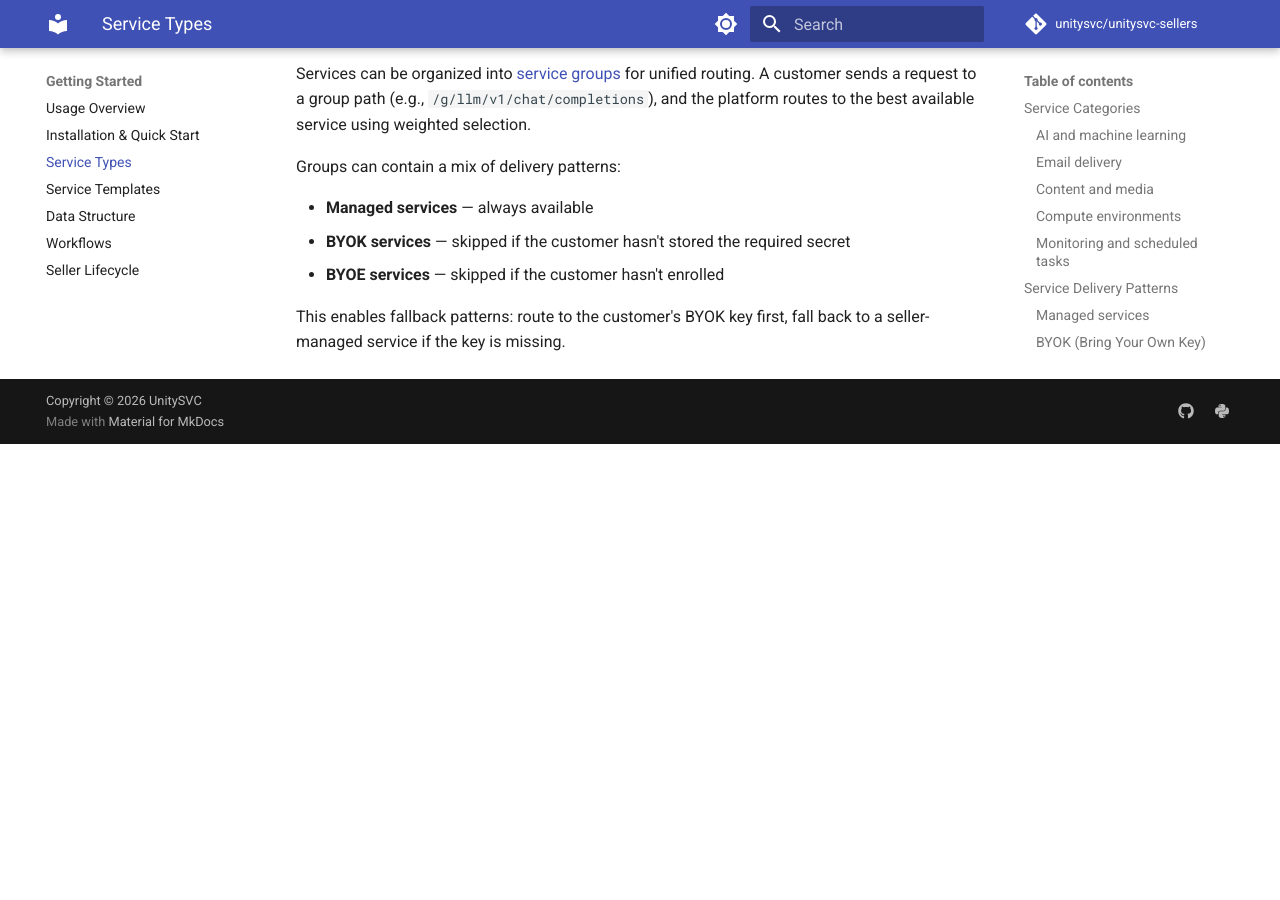
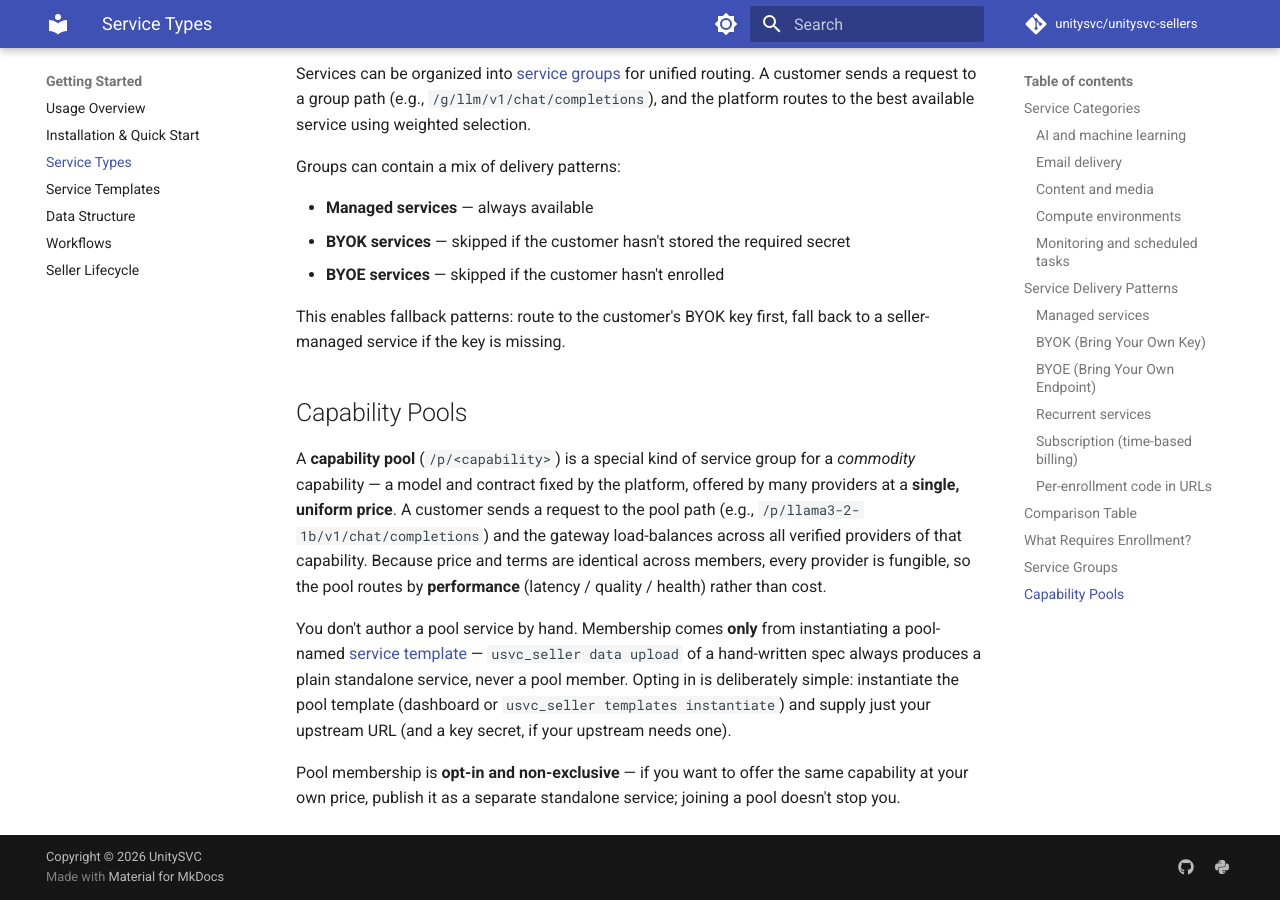
Before and after one commit to unitysvc/unitysvc-sellers, an MkDocs documentation site: the page built from docs/service-types.md, in a window 1280 px wide and 900 px high, scrolled down 6397 px. Built offline with MkDocs 1.6.1 and Material for MkDocs 9.7.7, drawn with Linux system fonts in a browser that asks for light colours; comment, search, counter and statistics services are not loaded; before the commit the page ends 6841 px from its top, so only the background shows below that.

Commit message:
docs: add Capability Pools concept after Service Groups
Document /p/<capability> pools as a special kind of service group: a
commodity capability at a uniform price, joined only by instantiating a
pool-named template, routed by performance. Mirrors the Service Template
concept that follows the Service Data model in index.md.

Co-Authored-By: Claude Opus 4.8 <noreply@anthropic.com>

```diff
--- a/docs/service-types.md
+++ b/docs/service-types.md
@@ -202,3 +202,11 @@ Groups can contain a mix of delivery patterns:
 - **BYOE services** — skipped if the customer hasn't enrolled
 
 This enables fallback patterns: route to the customer's BYOK key first, fall back to a seller-managed service if the key is missing.
+
+## Capability Pools
+
+A **capability pool** (`/p/<capability>`) is a special kind of service group for a *commodity* capability — a model and contract fixed by the platform, offered by many providers at a **single, uniform price**. A customer sends a request to the pool path (e.g., `/p/llama3-2-1b/v1/chat/completions`) and the gateway load-balances across all verified providers of that capability. Because price and terms are identical across members, every provider is fungible, so the pool routes by **performance** (latency / quality / health) rather than cost.
+
+You don't author a pool service by hand. Membership comes **only** from instantiating a pool-named [service template](service-templates.md) — `usvc_seller data upload` of a hand-written spec always produces a plain standalone service, never a pool member. Opting in is deliberately simple: instantiate the pool template (dashboard or `usvc_seller templates instantiate`) and supply just your upstream URL (and a key secret, if your upstream needs one).
+
+Pool membership is **opt-in and non-exclusive** — if you want to offer the same capability at your own price, publish it as a separate standalone service; joining a pool doesn't stop you.
```
